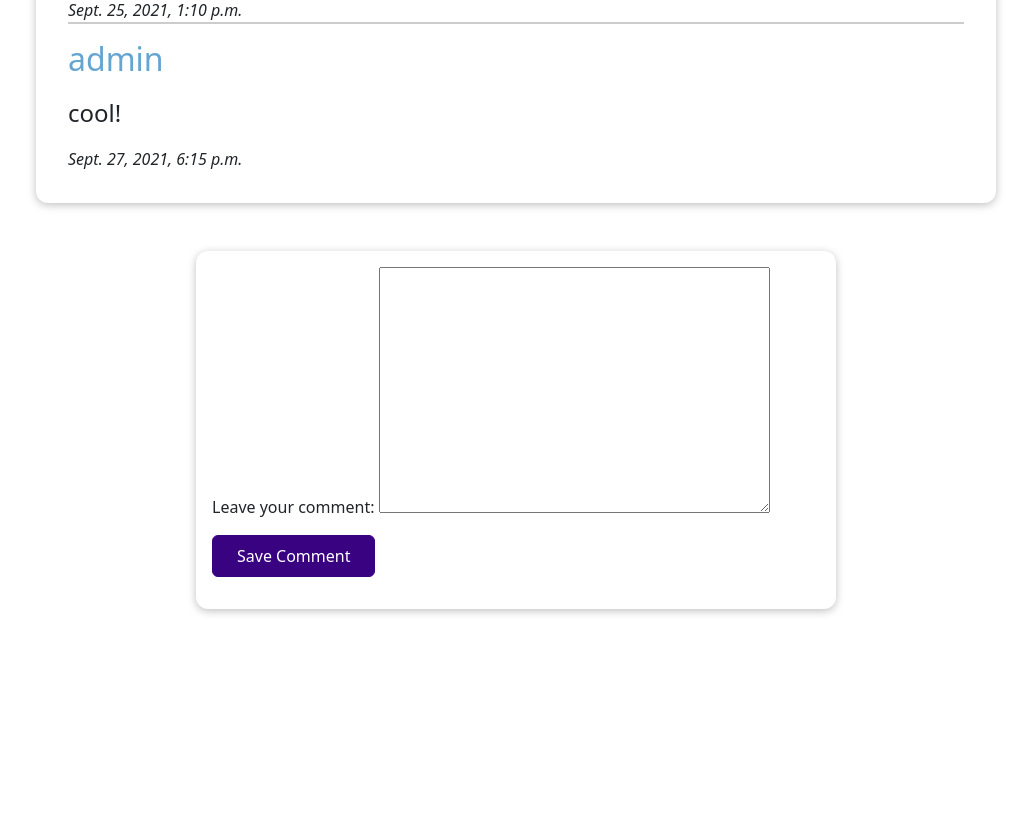
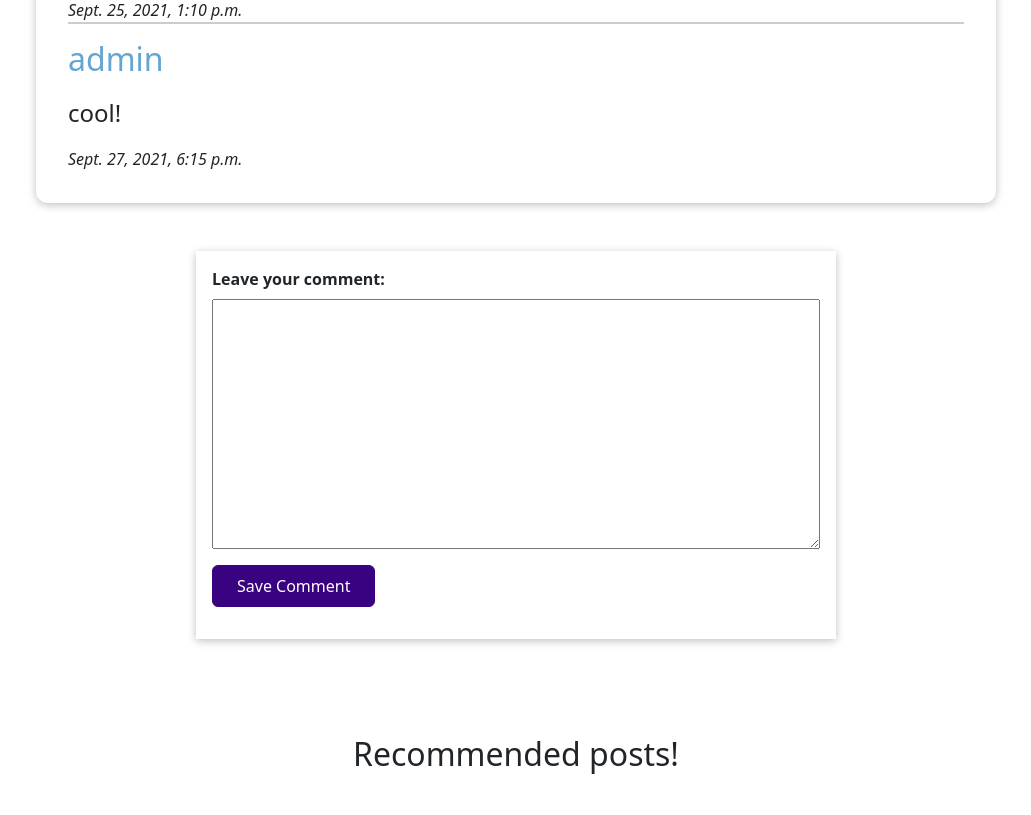
Before and after one commit to IvanovE/website, a Django app: template blog/templates/blog/post-detail.html in a window 1280 px wide. Shown: the part 2400-3215 px from the top of the page, without its empty margins (124-1155 px from the left). Run offline with Django 3.2, Linux system fonts and the light colour scheme; a user stored in the database is signed in; data comes from the database, SQL or seed files in the repository; both versions use the stored data as it was after the commit; the template is opened without the code that fills it: values that come from a table or form of the project are taken from there, most other values are stand-ins (such as "Sample title", 1, 10 or a date in 2020); some libraries are stand-ins or nearby versions.

Commit message:
comment form fixed

```diff
--- a/blog/static/blog/index.css
+++ b/blog/static/blog/index.css
@@ -2,7 +2,6 @@
   background: linear-gradient(to right top, #65A5D1, #d3d3d3);
   padding: 6rem 12%;
   margin-bottom: 5rem;
-  display: flex-box;
 }
 
 #welcome img {
--- a/blog/static/blog/post-detail.css
+++ b/blog/static/blog/post-detail.css
@@ -99,11 +99,10 @@ main {
   margin: 3rem auto;
   width: 90%;
   max-width: 40rem;
-  border-radius: 12px;
+  border: none;
   background-color: white;
   box-shadow: 0 2px 8px rgba(0, 0, 0, 0.25);
   padding: 1rem;
-  margin-bottom: 10rem;
 }
 
 #comment-form button {
@@ -122,24 +121,19 @@ main {
   border-color: #4f0ba7;
 }
 
-.form-control1 {
-  margin-bottom: 1rem;
-}
-
-.form-control label {
+.form-control1 label {
   font-weight: bold;
   margin-bottom: 0.5rem;
   display: block;
 }
 
-.form-control input,
-.form-control textarea {
+.form-control1 input,
+.form-control1 textarea {
   display: block;
   width: 100%;
   font: inherit;
   padding: 0.25rem;
-  border-radius: 6px;
-  border: 1px solid #ccc;
+  margin-bottom: 1rem;
 }
 
 .errorlist {
```
Also changed, not shown: db.sqlite3.
